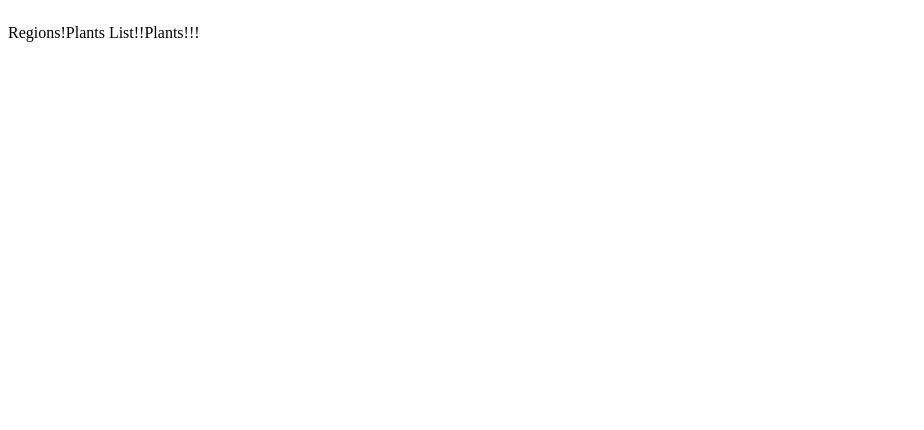
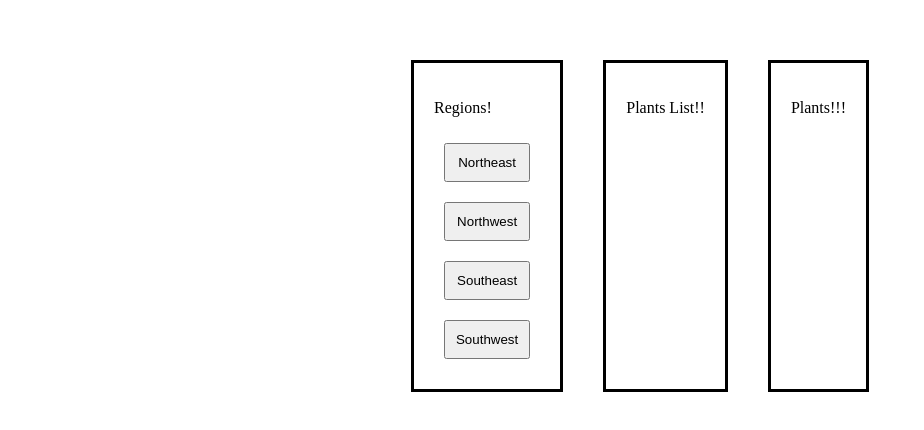
Before and after one commit to sarahschuller/Flora, a React (Create React App) app: page / in a window 1280 px wide. Shown: the top 430 px of the page, without its empty margins (0-924 px from the left). Built offline with nearby package versions, Linux system fonts and the light colour scheme.

Commit message:
add divs to all components and add buttons to regions with styling for each

```diff
--- a/src/components/Plants.js
+++ b/src/components/Plants.js
@@ -3,7 +3,9 @@ import React from "react";
 class Plants extends React.Component {
     render() {
         return (
-            <p>Plants!!!</p>
+            <div className="plants">
+                <p>Plants!!!</p>
+            </div>
         )
     }
 }
--- a/src/components/PlantsList.js
+++ b/src/components/PlantsList.js
@@ -3,7 +3,9 @@ import React from "react";
 class PlantsList extends React.Component {
     render() {
         return (
-            <p>Plants List!!</p>
+            <div className="plants-list">
+                <p>Plants List!!</p>
+            </div>
         )
     }
 }
--- a/src/components/Regions.js
+++ b/src/components/Regions.js
@@ -5,6 +5,10 @@ class Regions extends React.Component {
         return (
             <div className="regions">
                 <p>Regions!</p>
+                <button className="ne-plants">Northeast</button>
+                <button className="nw-plants">Northwest</button>
+                <button className="se-plants">Southeast</button>
+                <button className="sw-plants">Southwest</button>
             </div>
 
         )
--- a/src/css/style.css
+++ b/src/css/style.css
@@ -1,3 +1,51 @@
 .app {
     display: flex;
+    justify-content: center;
+    margin: 20px;
+    padding: 20px;
 }
+
+.regions {
+    display: flex;
+    flex-direction: column;
+    margin: 20px;
+    padding: 20px;
+    box-sizing: border-box;
+    border: black solid;
+}
+
+.plants-list {
+    display: flex;
+    margin: 20px;
+    padding: 20px;
+    box-sizing: border-box;
+    border: black solid;
+}
+
+.plants {
+    display: flex;
+    margin: 20px;
+    padding: 20px;
+    box-sizing: border-box;
+    border: black solid;
+}
+
+.ne-plants {
+    margin: 10px;
+    padding: 10px;
+}
+
+.nw-plants {
+    margin: 10px;
+    padding: 10px;
+}
+
+.se-plants {
+    margin: 10px;
+    padding: 10px;
+}
+
+.sw-plants {
+    margin: 10px;
+    padding: 10px;
+}
```
